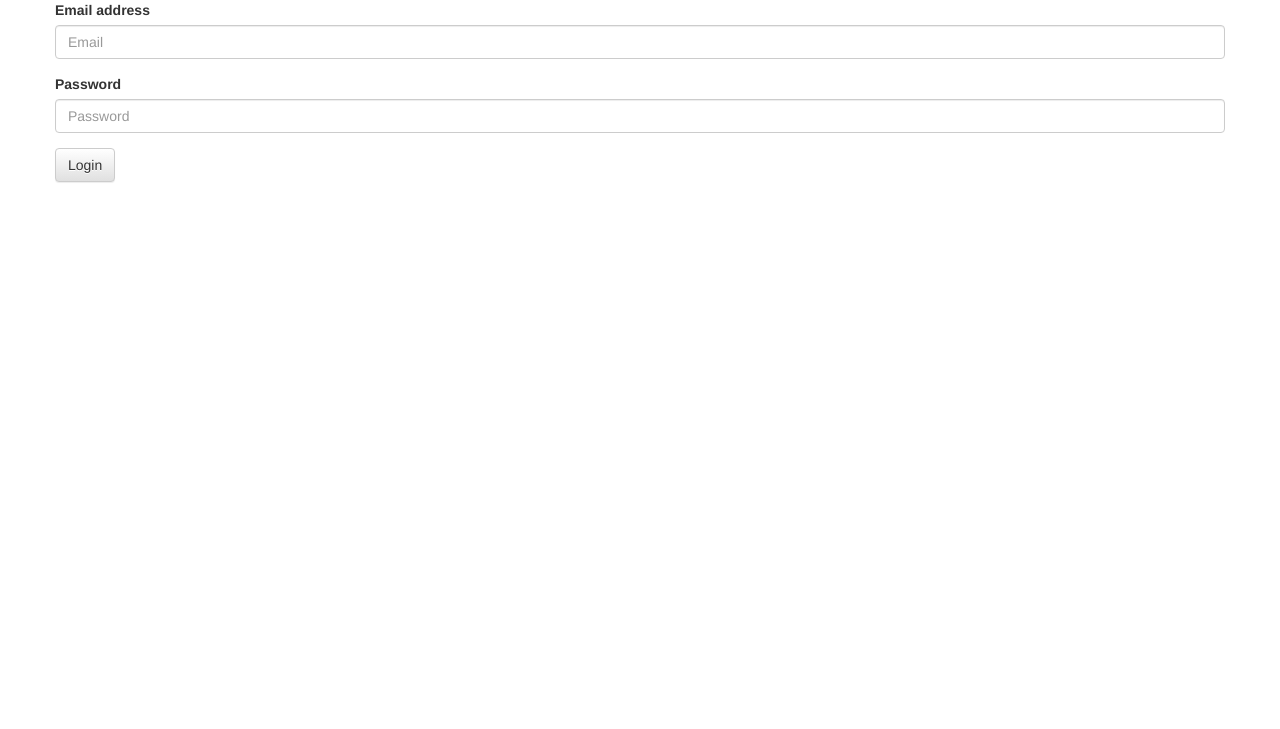
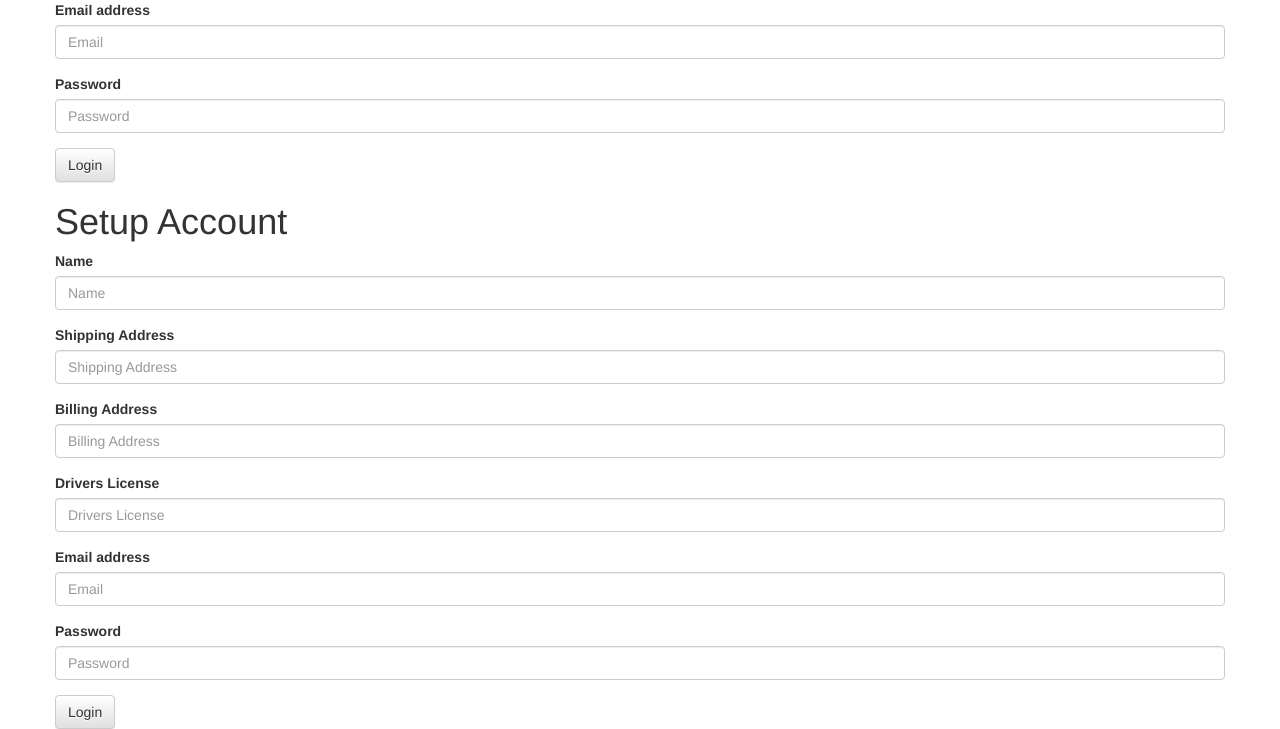
Before and after one commit to tvartija/SER_322, a PHP site: page / in a window 1280 px wide. Shown: the part 142-871 px from the top of the page. Before the commit the page ends 325 px from the top, so only its background shows below. Run offline with PHP 8.4, Linux system fonts and the light colour scheme; data comes from the database, SQL or seed files in the repository.

Commit message:
Added signup form to index added unique constraint to email

```diff
--- a/index.php
+++ b/index.php
@@ -77,8 +77,43 @@
       </div>
       <!-- end form -->
 
+	  <!-- Setup Account -->
+      <div class="row">
+        <h1>Setup Account</h1>
+      </div>
+      <!-- end title -->
 
-
+      <!-- Login form -->
+      <div class="row">
+        <form action="signup.php" method="POST">
+		  <div class="form-group">
+            <label for="userName">Name</label>
+            <input type="textfield" class="form-control" id="userName" name="userName" placeholder="Name">
+          </div>
+		  <div class="form-group">
+            <label for="userShippingAddress">Shipping Address</label>
+            <input type="textfield" class="form-control" id="userShippingAddress" name="userShippingAddress" placeholder="Shipping Address">
+          </div>
+		  <div class="form-group">
+            <label for="userBillingAddress">Billing Address</label>
+            <input type="textfield" class="form-control" id="userBillingAddress" name="userBillingAddress" placeholder="Billing Address">
+          </div>
+		  <div class="form-group">
+            <label for="userDriversLicense">Drivers License</label>
+            <input type="textfield" class="form-control" id="userDriversLicense" name="userDriversLicense" placeholder="Drivers License">
+          </div>
+          <div class="form-group">
+            <label for="userEmail">Email address</label>
+            <input type="email" class="form-control" id="userEmail" name="userEmail" placeholder="Email">
+          </div>
+          <div class="form-group">
+            <label for="userPassword">Password</label>
+            <input type="password" class="form-control" id="userPassword" name="userPassword" placeholder="Password">
+          </div>
+          <button type="submit" class="btn btn-default">Login</button>
+        </form>
+      </div>
+      <!-- end form -->
     </div>
   </body>
 </html>
```
Also changed, not shown: signup.php (added, +31 -0 lines).
